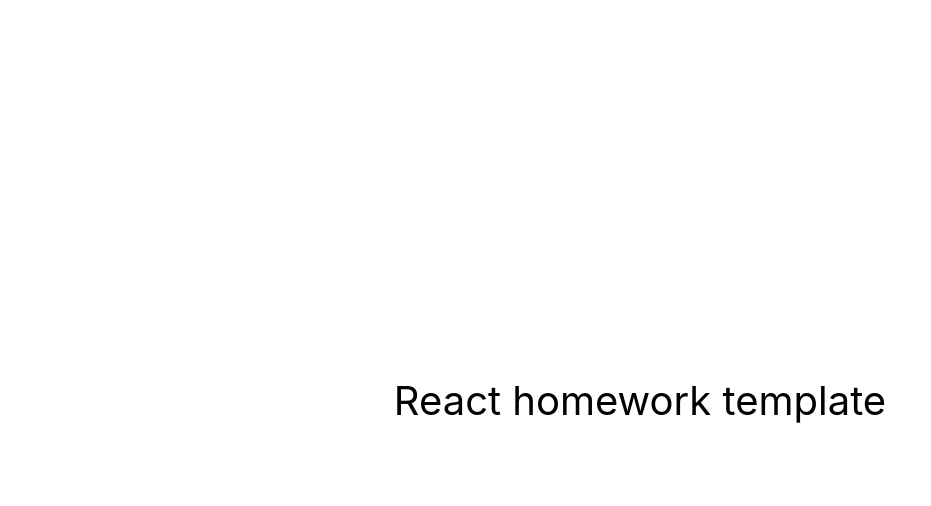
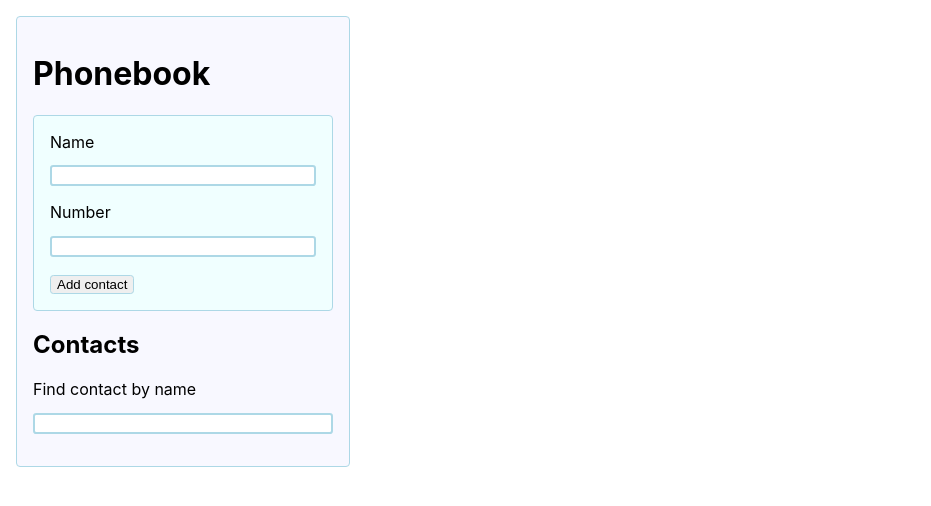
Before and after one commit to Andrew-Samoilov/goit-react-hw-03-phonebook, a React (Create React App) app: page / in a window 1280 px wide. Shown: the top 506 px of the page, without its empty margins (0-931 px from the left). Built offline with nearby package versions, Linux system fonts and the light colour scheme.

Commit message:
Clone repo from hw-02

```diff
--- a/package.json
+++ b/package.json
@@ -2,11 +2,12 @@
   "name": "react-homework-template",
   "version": "0.1.0",
   "private": true,
-  "homepage": "https://goitacademy.github.io/react-homework-template/",
+  "homepage": "https://Andrew-Samoilov.github.io/goit-react-hw-03-phonebook/",
   "dependencies": {
     "@testing-library/jest-dom": "^5.16.3",
     "@testing-library/react": "^12.1.4",
     "@testing-library/user-event": "^13.5.0",
+    "nanoid": "^4.0.1",
     "react": "^18.1.0",
     "react-dom": "^18.1.0",
     "react-scripts": "5.0.1",
--- a/src/components/App.jsx
+++ b/src/components/App.jsx
@@ -1,16 +1,71 @@
-export const App = () => {
-  return (
-    <div
-      style={{
-        height: '100vh',
-        display: 'flex',
-        justifyContent: 'center',
-        alignItems: 'center',
-        fontSize: 40,
-        color: '#010101'
-      }}
-    >
-      React homework template
-    </div>
-  );
-};
+import React from "react";
+import { nanoid } from 'nanoid'
+import { ContactList } from "./ContactList";
+import ContactForm from "./ContactForm";
+
+import Filter from "./Filter";
+import css from './ContactForm.module.css'
+
+class App extends React.Component {
+  state = {
+    contacts: [
+      // { id: 'id-1', name: 'Rosie SIIimpson', number: '459-12-56' },
+      // { id: 'id-2', name: 'Hermione Kline', number: '443-89-12' },
+      // { id: 'id-3', name: 'Eden Clements', number: '645-17-79' },
+      // { id: 'id-4', name: 'Annie Copeland', number: '227-91-26' },
+    ],
+    filter: '',
+    name: '',
+    number: ''
+  }
+
+  changeFilter = e => {
+    this.setState({ filter: e.currentTarget.value });
+  }
+
+  getVisibleContacts = () => {
+    const { filter, contacts } = this.state;
+
+    const normalizedFilter = filter.toLowerCase();
+
+    return contacts.filter(
+      contact => contact.name.toLowerCase().includes(normalizedFilter));
+  }
+
+  formSubmitHandler = data => {
+    const newData = {
+      id: nanoid(4),
+      name: data.name,
+      number: data.number,
+    }
+
+    if (this.state.contacts.filter(contact => contact.name === data.name).length > 0) {
+      alert(`${data.name} is alredy in contacts.`);
+    } else {
+      this.setState(({ contacts }) => ({
+        contacts: [newData, ...contacts],
+      }));
+    }
+  };
+
+  deleteContact = (contactId) => {
+    this.setState(prevState => ({
+      contacts: prevState.contacts.filter(contact => contact.id !== contactId),
+    }))
+  };
+
+  render() {
+    const visibleContacts = this.getVisibleContacts();
+
+    return (
+      <div className={css.mainDiv}>
+        <h1>Phonebook</h1>
+        <ContactForm onSubmit={this.formSubmitHandler} />
+        <h2>Contacts</h2>
+        <Filter value={this.state.filter} onChange={this.changeFilter} />
+        <ContactList stateContact={visibleContacts} onDeleteContact={this.deleteContact} />
+      </div>);
+  }
+}
+
+export default App;
--- /dev/null
+++ b/src/components/ContactForm.jsx
@@ -0,0 +1,61 @@
+import css from './ContactForm.module.css'
+import PropTypes from 'prop-types';
+import React from "react";
+
+class ContactForm extends React.Component {
+    state = {
+        name: '',
+        number: '',
+    }
+
+    handleChange = e => {
+        this.setState({ [e.currentTarget.name]: e.currentTarget.value, });
+    };
+
+    handleSubmit = e => {
+        e.preventDefault();
+        this.props.onSubmit(this.state);
+        // console.log(this.state);
+    };
+
+    render(){
+        return (
+            <form className={css.contactForm} onSubmit={this.handleSubmit}>
+                <label className={css.contactLabel}>Name
+                    <input
+                        className={css.inputField}
+                        value={this.state.name}
+                        onChange={this.handleChange}
+                        type="text"
+                        name="name"
+                        pattern="^[a-zA-Zа-яА-Я]+(([' -][a-zA-Zа-яА-Я ])?[a-zA-Zа-яА-Я]*)*$"
+                        title="Name may contain only letters, apostrophe, dash and spaces. For example Adrian, Jacob Mercer, Charles de Batz de Castelmore d'Artagnan"
+                        required/>
+                </label>
+                <label className={css.contactLabel}>Number
+                    <input
+                        className={css.inputField}
+                        value={this.state.number}
+                        onChange={this.handleChange}
+                        type="tel"
+                        name="number"
+                        pattern="\+?\d{1,4}?[-.\s]?\(?\d{1,3}?\)?[-.\s]?\d{1,4}[-.\s]?\d{1,4}[-.\s]?\d{1,9}"
+                        title="Phone number must be digits and can contain spaces, dashes, parentheses and can start with +"
+                        required
+                    />
+                </label>
+                <button className={css.button} type="submit">Add contact</button>
+            </form>
+        );
+    }
+
+}
+
+export default ContactForm;
+
+ContactForm.propTypes = {
+    state: PropTypes.exact({
+            name: PropTypes.string.isRequired,
+            number: PropTypes.string.isRequired,
+        }),
+    }
--- /dev/null
+++ b/src/components/ContactForm.module.css
@@ -0,0 +1,52 @@
+.contactForm{
+    background-color: azure;
+    border: 1px solid lightblue;
+    border-radius: 0.25em;
+    padding: 1em;
+}
+.contactLabel{
+    padding-bottom: 1em;
+    display: flex;
+    flex-direction: column;
+    border-radius: 0.25em;
+}
+.inputField{
+    margin-top: 1em;
+    border: 2px solid lightblue;
+    border-radius: 0.25em;
+}
+.inputField:focus{
+    border: 2px solid greenyellow;
+    border-radius: 0.25em;
+    outline: none;
+}
+
+.mainDiv{
+    background-color:ghostwhite;
+    border: 1px solid lightblue;
+    border-radius: 0.25em;
+    margin: 1em;
+    padding: 1em;
+    max-width: max-content;
+    min-width: 300px;
+}
+
+.button{
+    border: 1px solid lightblue;
+    border-radius: 0.25em;
+}
+
+.listUl{
+    padding: 0;
+    margin: 0;
+}
+
+.listItem {
+    margin-left: 1em;
+    padding-bottom: 0.25em;
+}
+
+.divItem{
+    display: flex;
+    justify-content: space-between
+}
--- /dev/null
+++ b/src/components/ContactList.jsx
@@ -0,0 +1,37 @@
+import css from './ContactForm.module.css'
+import PropTypes from 'prop-types';
+import ContactListItem from './ContactListItem'
+
+export const ContactList = ({ stateContact, onDeleteContact }) => (
+    <ul className={css.listUl}>
+                {stateContact.map(el =>
+                    <li key={el.id} className={css.listItem}>
+                        <ContactListItem
+                            id={el.id}
+                            number={el.number}
+                            name={el.name}
+                            onDeleteContact={onDeleteContact}
+                        />
+                    </li>
+                )}
+    </ul>
+);
+
+ContactList.propTypes = {
+    stateContact: PropTypes.array.isRequired,
+}
+
+// export const ContactList = ({ stateContact, onDeleteContact }) => (
+//     <ul className={css.listUl}>
+//         {stateContact.map(el =>
+//             <li key={el.id} className={css.listItem}>
+//                 <span>{el.name}</span>
+//                 <span>{el.number}</span>
+//                 <button
+//                     onClick={() => onDeleteContact(el.id)}
+//                     className={css.button}
+//                     type="button">Delete</button>
+//             </li>
+//         )}
+//     </ul>
+// );
--- /dev/null
+++ b/src/components/ContactListItem.jsx
@@ -0,0 +1,26 @@
+import css from './ContactForm.module.css'
+import PropTypes from 'prop-types';
+
+const ContactListItem = ({ id, name, number, onDeleteContact }) => {
+    return (
+        <div className = {css.divItem}>
+            <span>{name}: {number}</span>
+            <button
+                onClick={() => onDeleteContact(id)}
+                name={name}
+                className={css.button}
+                type="button">Delete
+            </button>
+        </div>
+    );
+
+};
+
+export default ContactListItem;
+
+ContactListItem.propTypes = {
+    id: PropTypes.string,
+    name: PropTypes.string.isRequired,
+    number: PropTypes.string.isRequired,
+    onDeleteContact: PropTypes.func.isRequired,
+}
--- /dev/null
+++ b/src/components/Filter.jsx
@@ -0,0 +1,20 @@
+import css from './ContactForm.module.css'
+import React from "react";
+import PropTypes from 'prop-types';
+
+const Filter =({value, onChange})=> (
+            <label className={css.contactLabel}>Find contact by name
+                <input
+                    value={value}
+                    onChange={onChange}
+                    name="filter"
+                    className={css.inputField} type="text" />
+            </label>
+        );
+
+export default Filter;
+
+Filter.propTypes = {
+    value: PropTypes.string,
+    onChange: PropTypes.func.isRequired,
+}
--- a/src/index.js
+++ b/src/index.js
@@ -1,10 +1,10 @@
 import React from 'react';
 import ReactDOM from 'react-dom/client';
-import { App } from 'components/App';
+import App from 'components/App';
 import './index.css';
 
 ReactDOM.createRoot(document.getElementById('root')).render(
   <React.StrictMode>
-    <App />
+    <App/>
   </React.StrictMode>
 );
```
Also changed, not shown: 2 other files (tests, documents, lock files or other folders).
